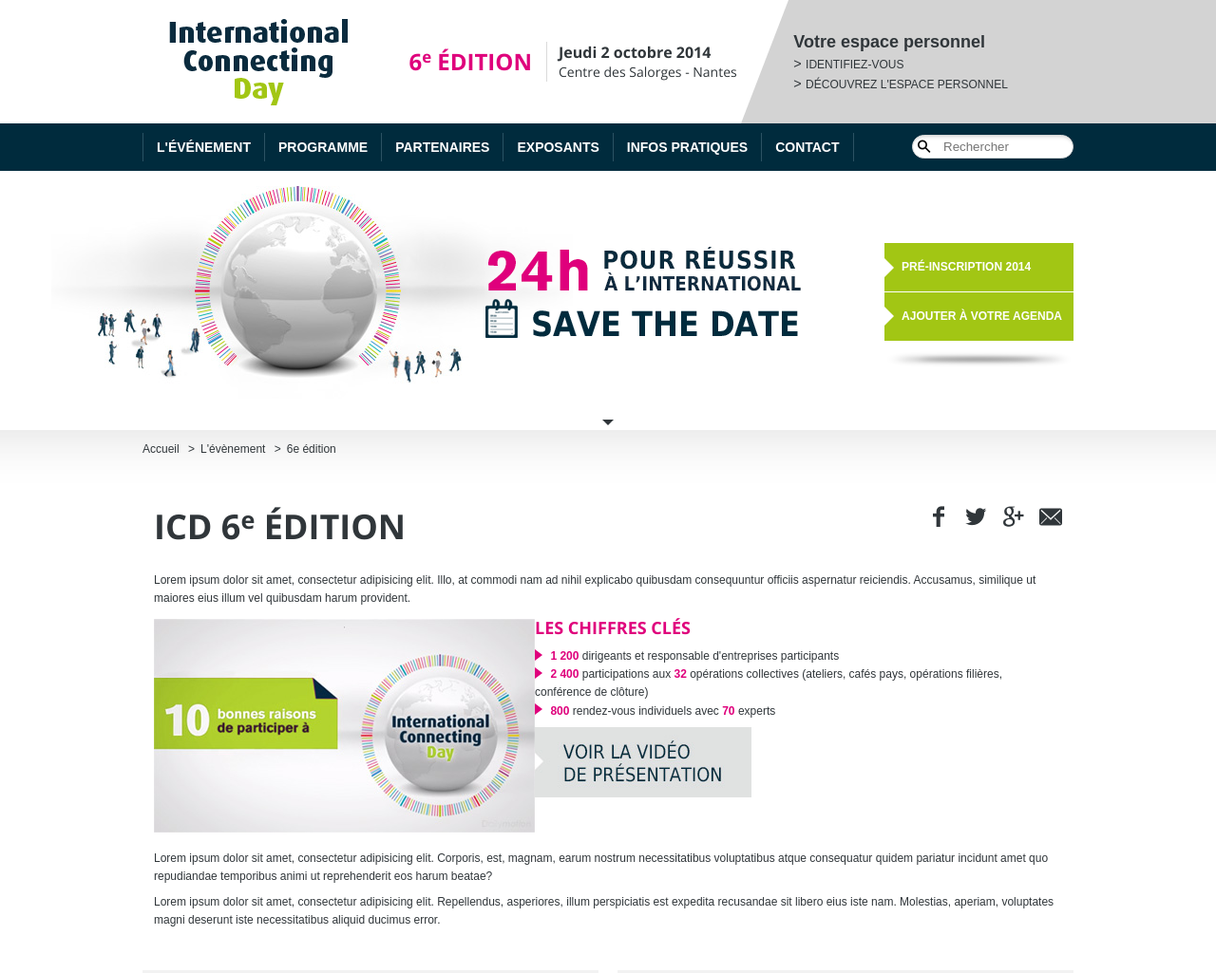
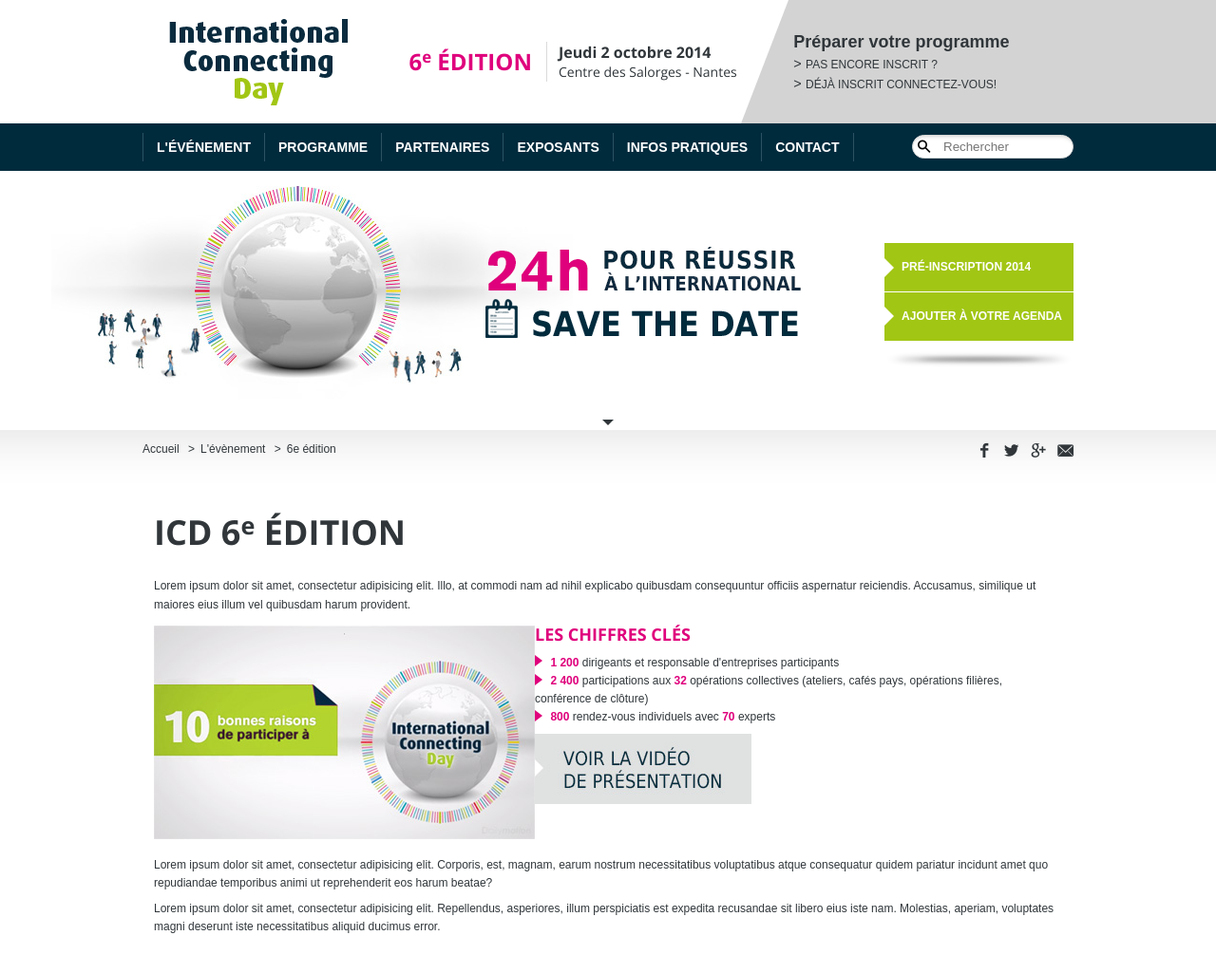
Before and after one commit to wyllen/html, a plain HTML site: page page-int.html in a window 1280 px wide. Shown: the top 1025 px of the page at 95% size. Drawn offline with nearby package versions, Linux system fonts and the light colour scheme.

Commit message:
Page Interne v2
Changement Texte Header et position boutons partage

```diff
--- a/page-int.html
+++ b/page-int.html
@@ -30,10 +30,10 @@
 			</div>
 			<div class="header-right vam-c ">
 				<div class="header-account vam-i">
-					<p class="fs-18"><strong>Votre espace personnel</strong></p>
+					<p class="fs-18"><strong>Préparer votre programme</strong></p>
 					<ul class="header-account-links">
-						<li><a href="" class="arrow-link txt-up">Identifiez-vous</a></li>
-						<li><a href="" class="arrow-link txt-up">Découvrez l'espace personnel</a></li>
+						<li><a href="" class="arrow-link txt-up">Pas encore inscrit ?</a></li>
+						<li><a href="" class="arrow-link txt-up">Déjà inscrit connectez-vous!</a></li>
 					</ul>
 				</div>
 			</div>
@@ -91,16 +91,14 @@
 		<section class="main-content bg-g">
 			<div class="inner">
 				<div class="content">
-					<div class="content-breadcrumbs">
+					<div class="content-top clearfix">
+						<div class="content-breadcrumbs f-left">
 							<ul>
 								<li><a href="">Accueil</a></li>
 								<li><a href="">L'évènement</a></li>
 								<li><span>6e édition</span></li>
 							</ul>
 						</div>
-					<div class="content-inner">
-						<div class="content-head clearfix">
-							<h1 class="content-title txt-up bold f-left">ICD 6<sup>e</sup> édition</h1>
 						<div class="content-head-socials f-right">
 									<ul>
 										<li><a href=""><span class="icons-icd-facebook"></span></a></li>
@@ -109,6 +107,10 @@
 										<li><a href=""><span class="icons-icd-envelope"></span></a></li>
 									</ul>
 								</div>
+					</div>
+					<div class="content-inner">
+						<div class="content-head clearfix">
+							<h1 class="content-title txt-up bold">ICD 6<sup>e</sup> édition</h1>
 						</div>
 						<div class="content-wrapper">
 							<p>Lorem ipsum dolor sit amet, consectetur adipisicing elit. Illo, at commodi nam ad nihil explicabo quibusdam consequuntur officiis aspernatur reiciendis. Accusamus, similique ut maiores eius illum vel quibusdam harum provident.</p>
--- a/style.css
+++ b/style.css
@@ -697,8 +697,10 @@ color: #002b3d;
 --------------------------------------------------------------------------------------------------------------------------------------------
 --------------------------------------------------------------------------------------------------------------------------------------------
 --------------------------------------------------------------------------------------------------------------------------------------------*/
+.content-top{
+padding: 1em 0;
+}
 .content-breadcrumbs {
-padding: 1em 0;
 }
 .content-breadcrumbs li:first-child {
 margin-left: 0;
@@ -738,7 +740,7 @@ color: #df007c;
 }
 .content-head-socials ul li {
 display: inline-block;
-font-size: 2em;
+font-size: 1.4em;
 margin-left: 0.5em;
 }
 .content-inner h1, .content-inner h2, .content-inner h3, .content-inner h4 {
```
Lines whose indentation alone changed are shown as unchanged.
